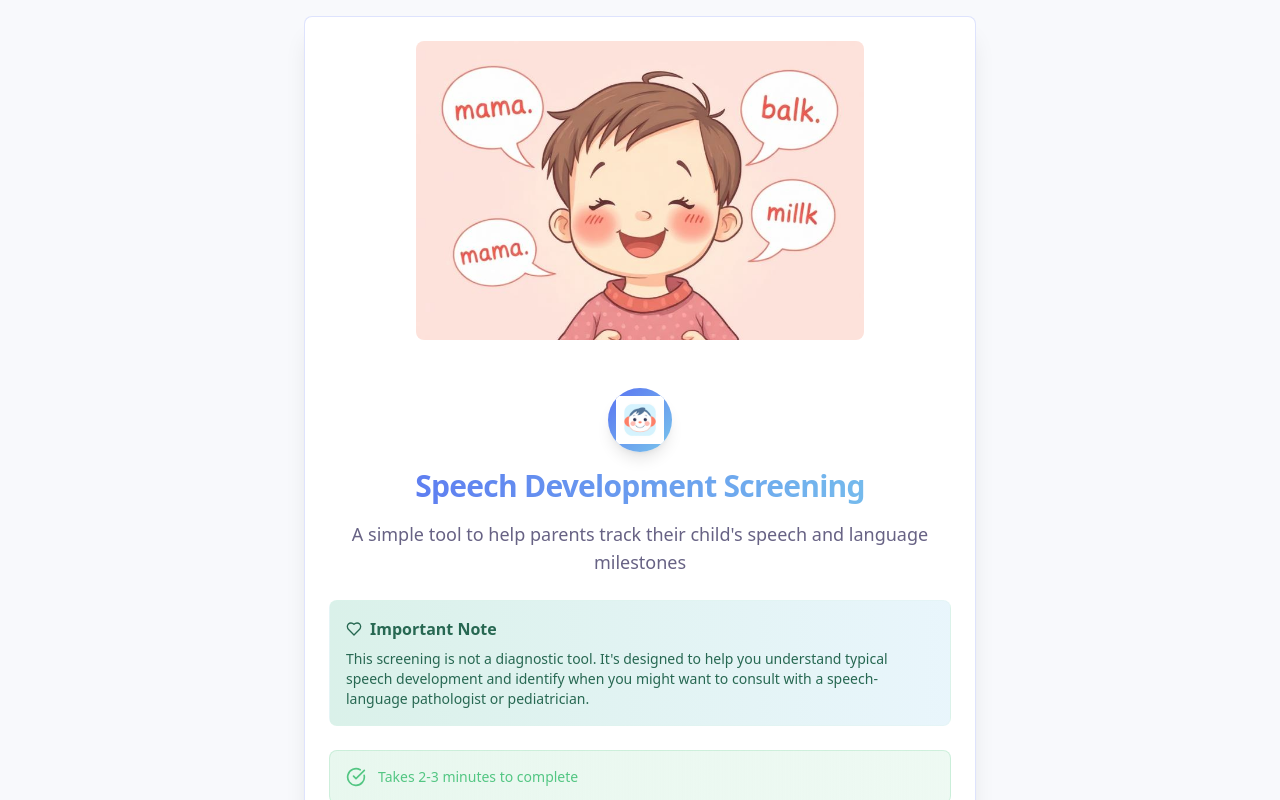
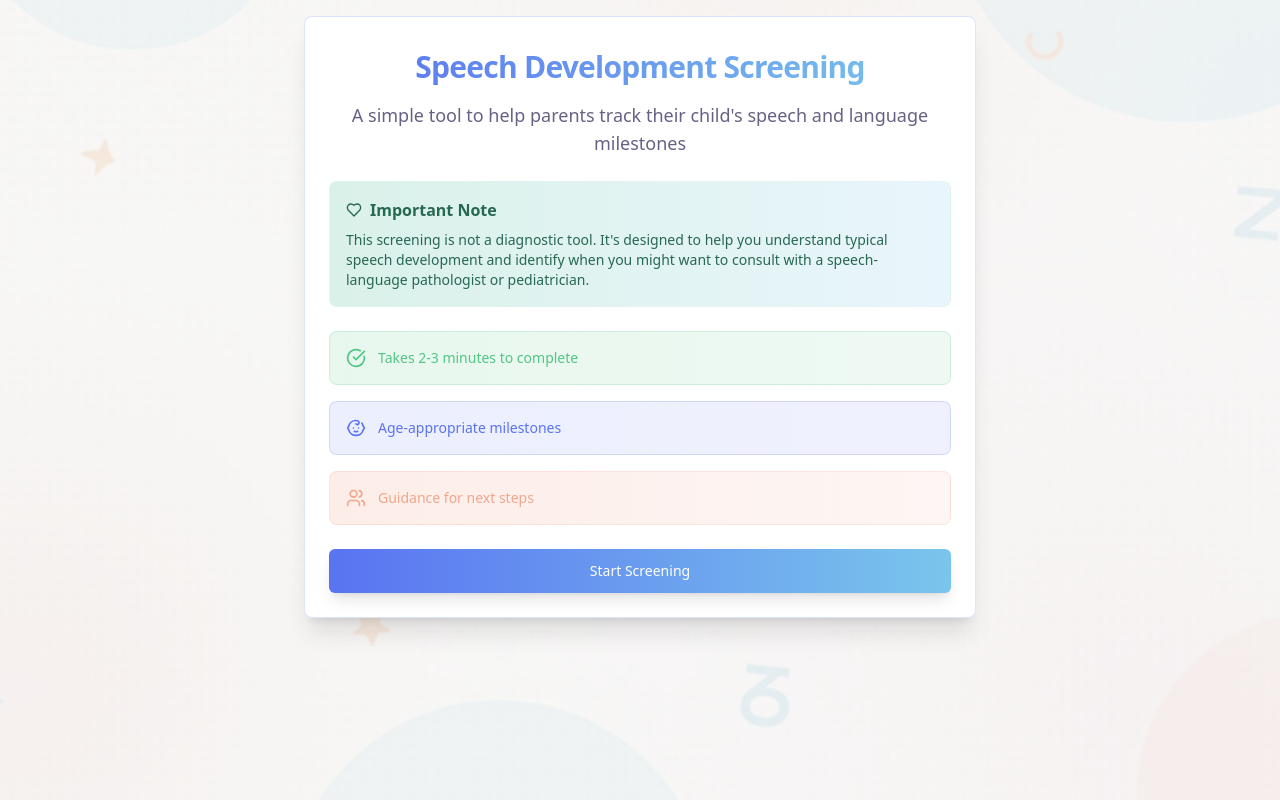
Before and after one commit to AselaDarshan/little-talk-buddy, a React (Vite) app: page / in a window 1280 px wide. Built offline with nearby package versions, Linux system fonts and the light colour scheme.

Commit message:
Update first page UI
Remove welcome image and icon, add background image. Adjust other page images to fit width while maintaining aspect ratio.

```diff
--- a/src/components/SpeechScreening.tsx
+++ b/src/components/SpeechScreening.tsx
@@ -10,6 +10,7 @@ import childrenLearning from "@/assets/children-learning.jpg";
 import familyBonding from "@/assets/family-bonding.jpg";
 import appIcon from "@/assets/app-icon.png";
 import welcomeDoodle from "@/assets/welcome-doodle.png";
+import welcomeBackground from "@/assets/welcome-background.png";
 import ageSelectionDoodle from "@/assets/age-selection-doodle.png";
 import screeningDoodle from "@/assets/screening-doodle.png";
 import resultsSuccessDoodle from "@/assets/results-success-doodle.png";
@@ -208,22 +209,18 @@ export default function SpeechScreening() {
 
   if (currentStep === "welcome") {
     return (
-      <div className="min-h-screen bg-background p-4 pb-safe-bottom"
-           style={{ minHeight: '100dvh' }}>
-        <div className="max-w-2xl mx-auto">
+      <div className="min-h-screen bg-background p-4 pb-safe-bottom relative"
+           style={{
+             minHeight: '100dvh',
+             backgroundImage: `url(${welcomeBackground})`,
+             backgroundSize: 'cover',
+             backgroundPosition: 'center',
+             backgroundRepeat: 'no-repeat'
+           }}>
+        <div className="absolute inset-0 bg-background/80"></div>
+        <div className="max-w-2xl mx-auto relative z-10">
           <Card className="border-primary/20 shadow-xl backdrop-blur-sm bg-card/95 animate-fade-in">
-            <div className="relative">
-              <div className="mx-auto w-full max-w-md mb-6 pt-6">
-                <img
-                  src={welcomeDoodle}
-                  alt="Child speaking with speech bubbles"
-                  className="w-full h-auto rounded-lg opacity-90"
-                />
-              </div>
-              <CardHeader className="text-center space-y-4 relative z-10">
-                <div className="mx-auto w-16 h-16 bg-gradient-to-br from-primary to-sky rounded-full flex items-center justify-center shadow-lg overflow-hidden hover-scale">
-                  <img src={appIcon} alt="Little Talk Buddy" className="w-12 h-12 object-contain" />
-                </div>
+            <CardHeader className="text-center space-y-4 pt-8">
               <CardTitle className="text-3xl bg-gradient-to-r from-primary to-sky bg-clip-text text-transparent">
                 Speech Development Screening
               </CardTitle>
@@ -231,7 +228,6 @@ export default function SpeechScreening() {
                 A simple tool to help parents track their child's speech and language milestones
               </CardDescription>
             </CardHeader>
-            </div>
 
             <CardContent className="space-y-6">
               <div className="bg-gradient-to-r from-accent to-sky-soft p-4 rounded-lg border border-accent/30">
@@ -282,11 +278,11 @@ export default function SpeechScreening() {
         <div className="max-w-2xl mx-auto">
           <Card className="backdrop-blur-sm bg-card/95 shadow-xl animate-fade-in">
             <div className="relative">
-              <div className="mx-auto w-full max-w-md mb-6 pt-6">
+              <div className="mx-auto w-full mb-6 pt-6 px-6">
                 <img
                   src={ageSelectionDoodle}
                   alt="Children of different ages playing"
-                  className="w-full h-auto rounded-lg opacity-90"
+                  className="w-full h-auto rounded-lg opacity-90 object-cover"
                 />
               </div>
               <CardHeader className="text-center relative z-10">
@@ -356,11 +352,11 @@ export default function SpeechScreening() {
           </div>
 
           <Card className="animate-scale-in">
-            <div className="mx-auto w-full max-w-sm mb-4 pt-4">
+            <div className="mx-auto w-full mb-4 pt-4 px-4">
               <img
                 src={screeningDoodle}
                 alt="Parent observing child"
-                className="w-full h-auto rounded-lg opacity-80"
+                className="w-full h-auto rounded-lg opacity-80 object-cover"
               />
             </div>
             <CardHeader>
@@ -410,11 +406,11 @@ export default function SpeechScreening() {
       <div className="min-h-screen bg-background p-4" style={{ minHeight: '100dvh' }}>
         <div className="max-w-2xl mx-auto">
           <Card className="animate-fade-in">
-            <div className="mx-auto w-full max-w-sm mb-6 pt-6">
+            <div className="mx-auto w-full mb-6 pt-6 px-6">
               <img
                 src={resultMessage.type === "success" ? resultsSuccessDoodle : resultsSupportDoodle}
                 alt={resultMessage.type === "success" ? "Success celebration" : "Supportive guidance"}
-                className="w-full h-auto rounded-lg opacity-90"
+                className="w-full h-auto rounded-lg opacity-90 object-cover"
               />
             </div>
             <CardHeader className="text-center">
```
Also changed, not shown: src/assets/welcome-background.png (added). Lines whose indentation alone changed are shown as unchanged.
